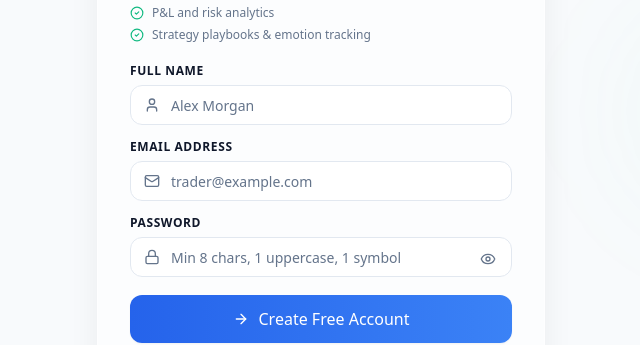
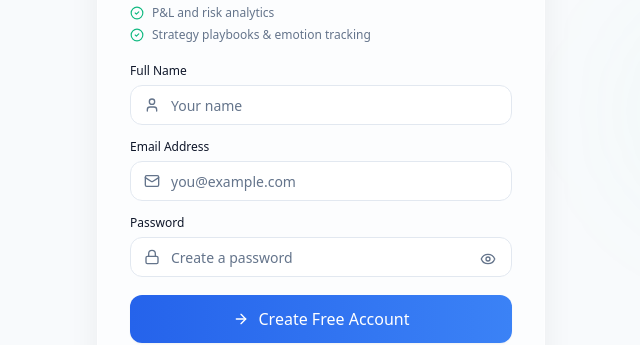
Before and after one commit to Temu-Bire/Trading_journal_app, a Next.js app in the folder frontend/: page /register in a window 1280 px wide. Shown: the part 308-653 px from the top of the page, without its empty margins (319-959 px from the left). Built offline with nearby package versions, Linux system fonts and the light colour scheme; no server answers.

Commit message:
style(ui): simplify input labels, clean auth placeholders and remove unused imports

```diff
--- a/frontend/src/app/(auth)/forgot-password/page.tsx
+++ b/frontend/src/app/(auth)/forgot-password/page.tsx
@@ -78,7 +78,7 @@ export default function ForgotPasswordPage() {
         <Input
           label="Email Address"
           type="email"
-          placeholder="trader@example.com"
+          placeholder="you@example.com"
           icon={<Mail className="w-4 h-4" />}
           error={errors.email?.message}
           {...register("email")}
--- a/frontend/src/app/(auth)/login/page.tsx
+++ b/frontend/src/app/(auth)/login/page.tsx
@@ -72,7 +72,7 @@ function LoginForm() {
           <Input
             label="Email Address"
             type="email"
-            placeholder="trader@example.com"
+            placeholder="you@example.com"
             icon={<Mail className="w-4 h-4" />}
             error={errors.email?.message}
             {...register("email")}
@@ -84,7 +84,7 @@ function LoginForm() {
           <Input
             label="Password"
             type={showPassword ? "text" : "password"}
-            placeholder="••••••••"
+            placeholder="Enter your password"
             icon={<Lock className="w-4 h-4" />}
             error={errors.password?.message}
             {...register("password")}
--- a/frontend/src/app/(auth)/register/page.tsx
+++ b/frontend/src/app/(auth)/register/page.tsx
@@ -91,7 +91,7 @@ function RegisterForm() {
           <Input
             label="Full Name"
             type="text"
-            placeholder="Alex Morgan"
+            placeholder="Your name"
             icon={<UserIcon className="w-4 h-4" />}
             error={errors.name?.message}
             {...register("name")}
@@ -102,7 +102,7 @@ function RegisterForm() {
           <Input
             label="Email Address"
             type="email"
-            placeholder="trader@example.com"
+            placeholder="you@example.com"
             icon={<Mail className="w-4 h-4" />}
             error={errors.email?.message}
             {...register("email")}
@@ -113,7 +113,7 @@ function RegisterForm() {
           <Input
             label="Password"
             type={showPassword ? "text" : "password"}
-            placeholder="Min 8 chars, 1 uppercase, 1 symbol"
+            placeholder="Create a password"
             icon={<Lock className="w-4 h-4" />}
             error={errors.password?.message}
             {...register("password")}
--- a/frontend/src/app/(dashboard)/overview/page.tsx
+++ b/frontend/src/app/(dashboard)/overview/page.tsx
@@ -8,7 +8,6 @@ import {
   Target,
   ArrowUpRight,
   TrendingUp,
-  TrendingDown,
   Clock,
   PieChart as PieIcon,
   Plus,
--- a/frontend/src/components/ui/input.tsx
+++ b/frontend/src/components/ui/input.tsx
@@ -19,7 +19,7 @@ export const Input = React.forwardRef<HTMLInputElement, InputProps>(
         {label && (
           <label
             htmlFor={inputId}
-            className="block text-xs font-semibold text-foreground uppercase tracking-wider"
+            className="block text-xs font-medium text-foreground"
           >
             {label}
           </label>
--- a/frontend/src/components/ui/select.tsx
+++ b/frontend/src/components/ui/select.tsx
@@ -18,7 +18,7 @@ export const Select = React.forwardRef<HTMLSelectElement, SelectProps>(
         {label && (
           <label
             htmlFor={selectId}
-            className="block text-xs font-semibold text-foreground uppercase tracking-wider"
+            className="block text-xs font-medium text-foreground"
           >
             {label}
           </label>
```
